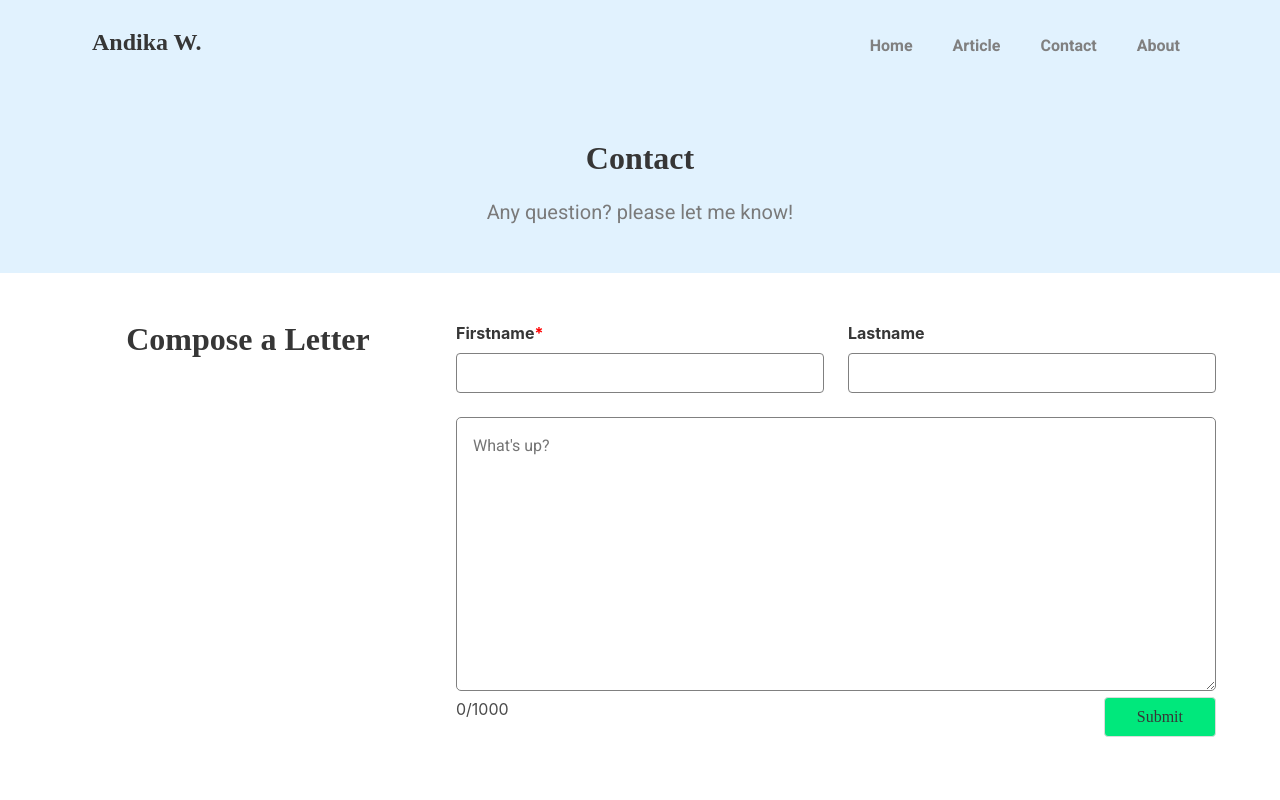
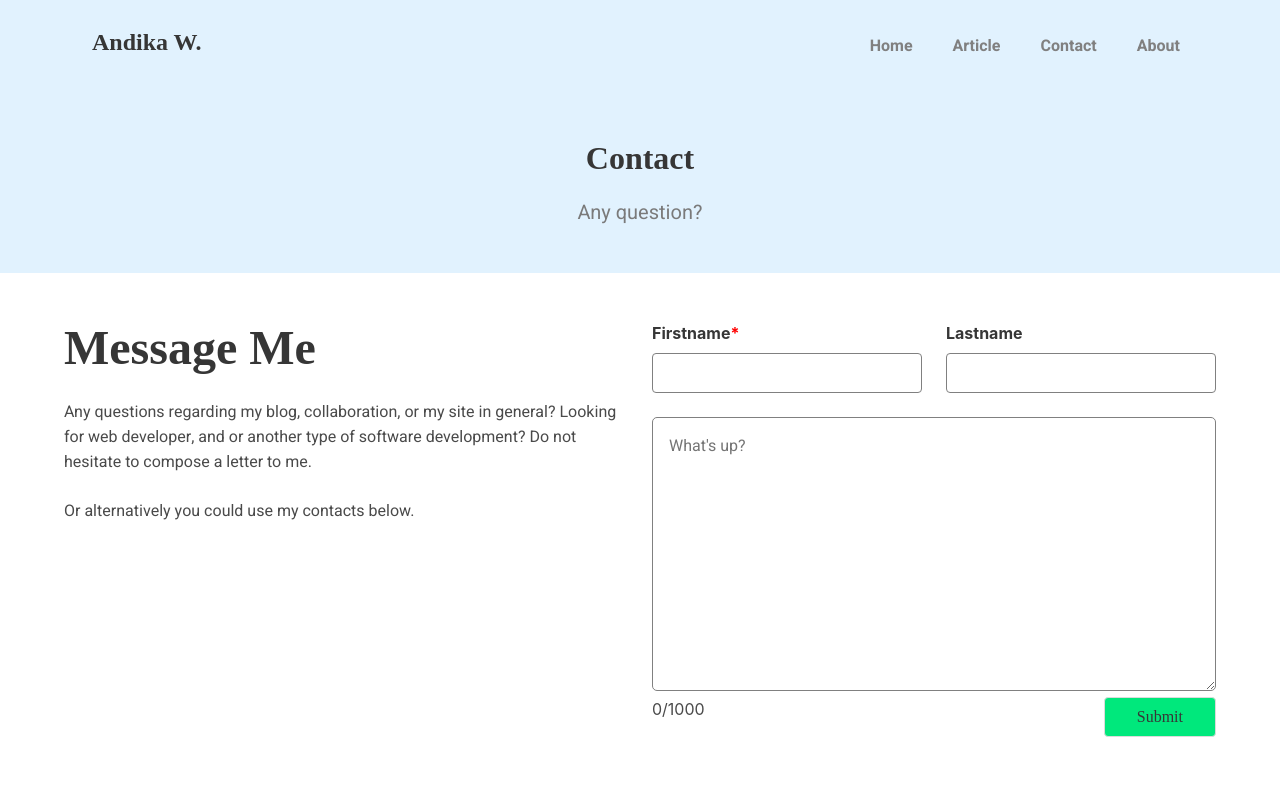
Before and after one commit to gsnipedev/andika-blog, a Nuxt app: page /contact in a window 1280 px wide. Shown: the top 800 px of the page. Built offline with nearby package versions, Linux system fonts and the light colour scheme; a web font is replaced by a local one.

Commit message:
fix contact page design

```diff
--- a/pages/contact/index.vue
+++ b/pages/contact/index.vue
@@ -7,7 +7,9 @@ export default {
     HitEmail() {
       window.location.href = "mailto:andikawpb200@gmail.com";
     },
-
+    HitPhone() {
+      window.open("tel:+6282382878591");
+    },
     SubmitLetter() {
       alert(this.firstname + " " + this.lastname + " " + this.message);
     },
@@ -25,19 +27,28 @@ export default {
 
 <template>
   <section class="section bg-lightblue">
-    <TopSection title="Contact" sub="Any question? please let me know!" />
+    <TopSection title="Contact" sub="Any question?" />
   </section>
 
   <section class="section">
-    <div class="container">
-      <form @submit="SubmitLetter">
+    <div class="container letter-composer">
       <div class="columns is-multiline">
-          <div class="column is-full-tablet is-one-third-desktop">
-            <div class="block has-text-centered">
-              <span class="title is-3 patua">Compose a Letter</span>
+        <div class="column is-one-third-tablet is-half-desktop">
+          <div class="block">
+            <span class="title is-1 patua">Message Me</span>
+          </div>
+          <div class="block">
+            <span class="heebo">
+              Any questions regarding my blog, collaboration, or my site in general? Looking for web developer, and or
+              another type of software development? Do not hesitate to compose a letter to me.
+            </span>
+          </div>
+          <div class="block">
+            <span class="heebo"> Or alternatively you could use my contacts below. </span>
           </div>
         </div>
         <div class="column">
+          <form @submit="SubmitLetter">
             <div class="columns">
               <div class="column">
                 <div class="field">
@@ -66,14 +77,14 @@ export default {
                 maxlength="1000"
                 v-model="message"
               ></textarea>
-            </div>
               <div>
                 <span :class="{ 'max-limit': message.length === 1000 }"> {{ message.length }}/1000 </span>
                 <button class="button patua">Submit</button>
               </div>
             </div>
+          </form>
         </div>
-      </form>
+      </div>
     </div>
   </section>
 
@@ -130,7 +141,7 @@ export default {
           </div>
         </div>
         <div class="column">
-          <div class="box">
+          <div class="box" @click="HitPhone">
             <table>
               <tbody>
                 <tr>
```
Lines whose indentation alone changed are shown as unchanged.
